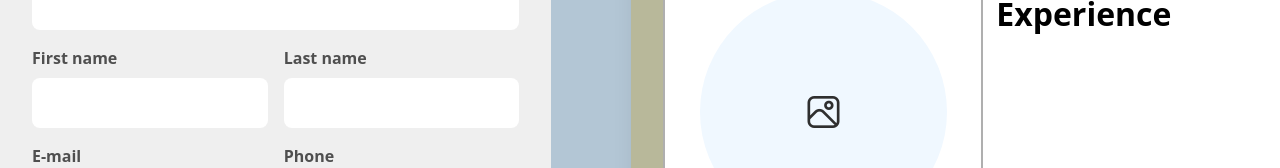
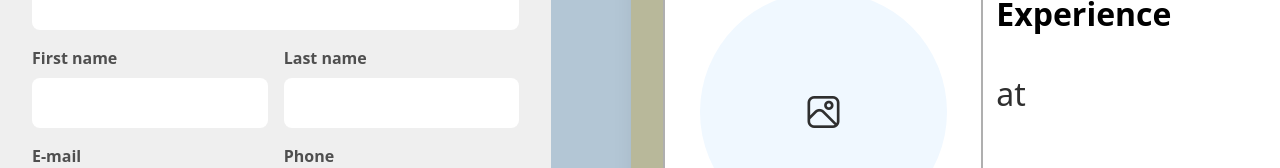
Before and after one commit to Charlesss-0/CV-App, a React (Vite) app: page / in a window 1280 px wide. Shown: the part 186-354 px from the top of the page. Built offline with nearby package versions, Linux system fonts and the light colour scheme.

Commit message:
Store prevJobPosition and jobPrevName values to an array

```diff
--- a/src/App.jsx
+++ b/src/App.jsx
@@ -12,7 +12,7 @@ import {
   AddNewForm,
   Textarea
 } from './components/appUtils'
-import { CvPage } from './components/template'
+import { ResumeTemplate } from './components/template'
 
 export default function App() {
   const [firstName, setFirstName] = useState('')
@@ -30,15 +30,32 @@ export default function App() {
       ? `${city} ${country}`
       : ''
   const [forms, setForm] = useState([])
+  const [prevJobPosition, setprevJobPosition] = useState([])
+  const [prevJobName, setPrevJobName] = useState([])
+
+  const handlePrev = (setEvent, arr, e) => {
+    setEvent([...arr, e.target.value])
+  }
 
   const handleEvent = (setEvent, e) => {
     setEvent(e.target.value)
   }
 
   const addForm = () => {
-    setForm([...forms, <AddNewForm key={forms.length} />])
-    console.log(forms.length)
+    setForm([
+      ...forms,
+      <AddNewForm
+        key={forms.length}
+        titleOnChange={(e) =>
+          handlePrev(setprevJobPosition, prevJobPosition, e)
+        }
+        placeOnChange={(e) => handlePrev(setPrevJobName, prevJobName, e)}
+      />
+    ])
   }
+
+  console.log(prevJobPosition)
+  console.log(prevJobName)
 
   return (
     <>
@@ -209,7 +226,7 @@ export default function App() {
           </div>
         </div>
 
-        <CvPage
+        <ResumeTemplate
           firstName={firstName}
           lastName={lastName}
           jobTitle={jobTitle}
@@ -217,6 +234,8 @@ export default function App() {
           email={email}
           phone={phone}
           cityCountry={cityCountry}
+          prevJobPos={prevJobPosition}
+          prevJobName={prevJobName}
         />
       </div>
     </>
--- a/src/components/appUtils.jsx
+++ b/src/components/appUtils.jsx
@@ -159,7 +159,7 @@ export function Field({ title, type, length, onChange }) {
 }
 
 // AddNewForm component allows the user to add new experiences.
-export function AddNewForm() {
+export function AddNewForm({ titleOnChange, placeOnChange }) {
   const [isToggled, setIsToggled] = useState(false)
   const [title, setTitle] = useState('')
   const [place, setPlace] = useState('')
@@ -225,13 +225,19 @@ export function AddNewForm() {
               title={'Job title'}
               type={'text'}
               length={45}
-              onChange={(e) => handleEvent(setTitle, e)}
+              onChange={(e) => {
+                handleEvent(setTitle, e)
+                titleOnChange && titleOnChange(e)
+              }}
             />
             <Field
               title={'Employer'}
               type={'text'}
               length={30}
-              onChange={(e) => handleEvent(setPlace, e)}
+              onChange={(e) => {
+                handleEvent(setPlace, e)
+                placeOnChange && placeOnChange(e)
+              }}
             />
           </div>
 
--- a/src/components/template.jsx
+++ b/src/components/template.jsx
@@ -3,14 +3,16 @@
 import { useRef, useState } from 'react'
 import { ContactInfo, Title } from './templateUtils'
 
-export function CvPage({
+export function ResumeTemplate({
   firstName,
   lastName,
   jobTitle,
   profileDescription,
   email,
   phone,
-  cityCountry
+  cityCountry,
+  prevJobPos,
+  prevJobName
 }) {
   const fileInputRef = useRef(null)
   const [selectedFileName, setSelectedFileName] = useState(null)
@@ -145,6 +147,13 @@ export function CvPage({
               </h3>
 
               <h1 className="my-[1em]">Experience</h1>
+              <h3 className="text-[#2f2f2f] font-normal">{`${
+                prevJobPos !== '' && prevJobName !== ''
+                  ? `${prevJobPos} at ${prevJobName}`
+                  : prevJobPos !== '' || prevJobName !== ''
+                  ? `${prevJobPos} ${prevJobName}`
+                  : ''
+              }`}</h3>
             </div>
           </div>
         </div>
```
